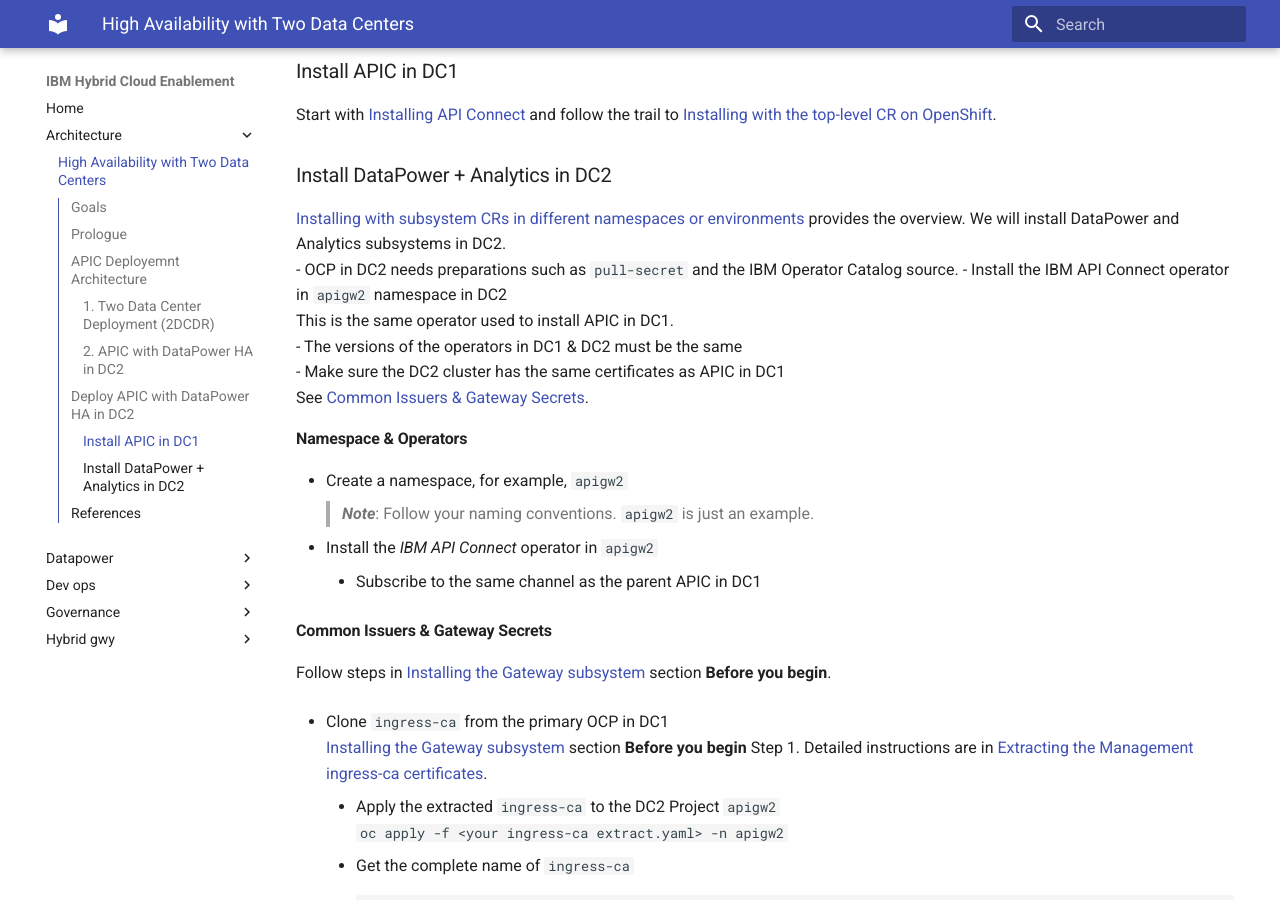
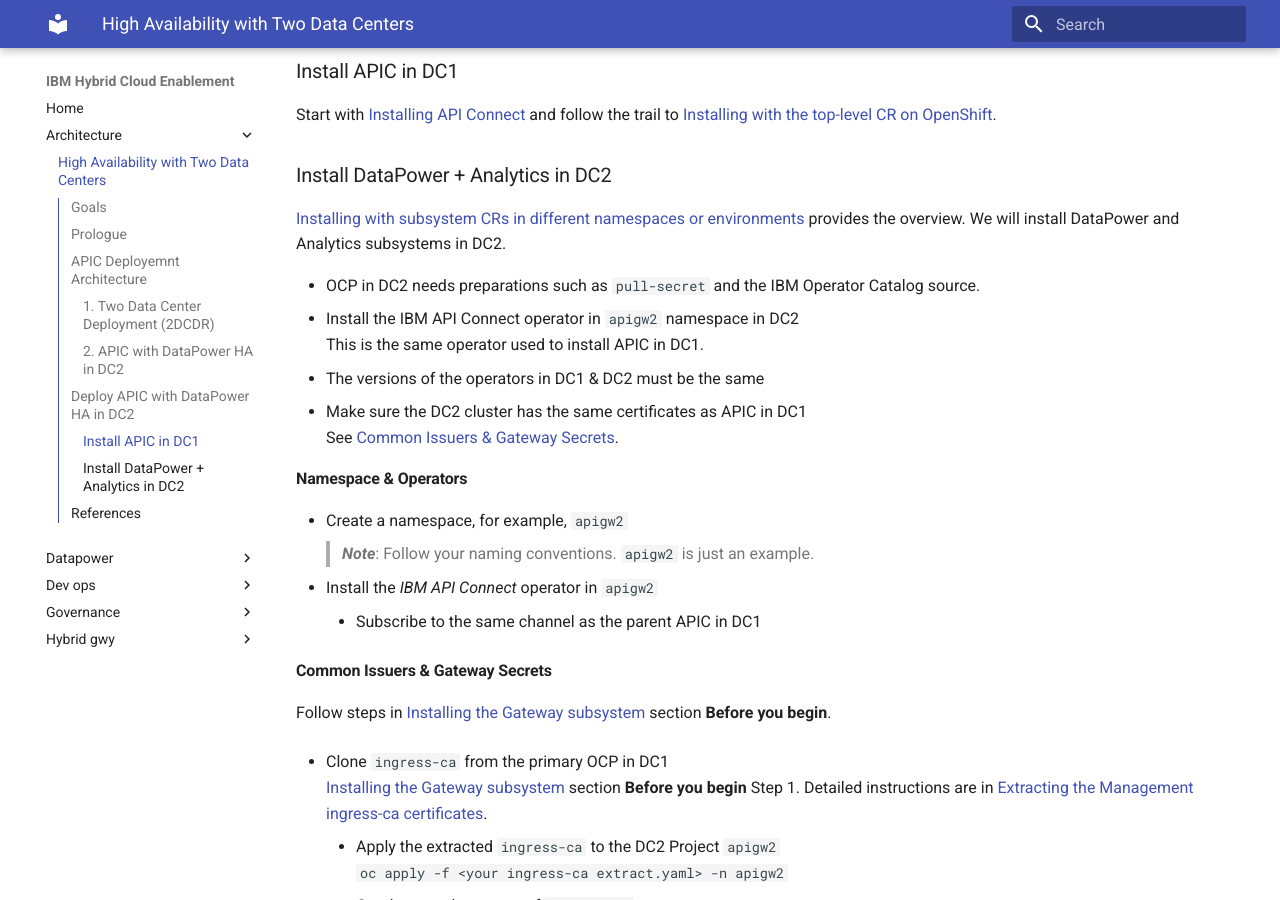
Before and after one commit to ibm-apiconnect/apic-hybrid-cloud-enablement, an MkDocs documentation site: the page built from docs-and-tools/architecture/APIC-HA-Architectures.md, in a window 1280 px wide and 900 px high, scrolled down 3940 px. Built offline with MkDocs 1.6.1 and Material for MkDocs 9.7.7, drawn with Linux system fonts in a browser that asks for light colours; some of the changed lines change nothing that is shown; some of the changed text lies outside the part shown.

Commit message:
fix mkdocs format render

```diff
--- a/docs-and-tools/architecture/APIC-HA-Architectures.md
+++ b/docs-and-tools/architecture/APIC-HA-Architectures.md
@@ -2,7 +2,7 @@
 #### IBM API Connect: Architecture
 
 >  Ravi Ramnarayan
->  &copy; IBM v1.66  2023-04-05
+>  &copy; IBM v1.67  2023-05-04
 
 ## Goals
 - Compare High Availability (HA) architectures for IBM API Connect **v10** (APIC) on OpenShift
@@ -79,9 +79,9 @@
 > ***Note***: The steps below assume a *connected* OCP. Adjust as needed for *air-gapped* OCP.
 
 - *Connected* OCP
-Use [Installing operators](https://www.ibm.com/docs/en/api-connect/10.0.5.x_lts?topic=installation-installing-operators)
+  Use [Installing operators](https://www.ibm.com/docs/en/api-connect/10.0.5.x_lts?topic=installation-installing-operators)
 - *Air-gapped* OCP
-Use the appropriate recipe in [Air-gapped installation](https://www.ibm.com/docs/en/api-connect/10.0.5.x_lts?topic=openshift-air-gapped-installation).
+  Use the appropriate recipe in [Air-gapped installation](https://www.ibm.com/docs/en/api-connect/10.0.5.x_lts?topic=openshift-air-gapped-installation).
 
 
 ### Install APIC in DC1
@@ -89,6 +89,7 @@
 
 ### Install DataPower + Analytics in DC2
 [Installing with subsystem CRs in different namespaces or environments](https://www.ibm.com/docs/en/api-connect/10.0.5.x_lts?topic=integration-installing-subsystem-crs-in-different-namespaces-environments) provides the overview. We will install DataPower and Analytics subsystems in DC2.
+
 - OCP in DC2 needs preparations such as `pull-secret` and the IBM Operator Catalog source.
 - Install the IBM API Connect operator in `apigw2` namespace in DC2
   This is the same operator used to install APIC in DC1.
```
